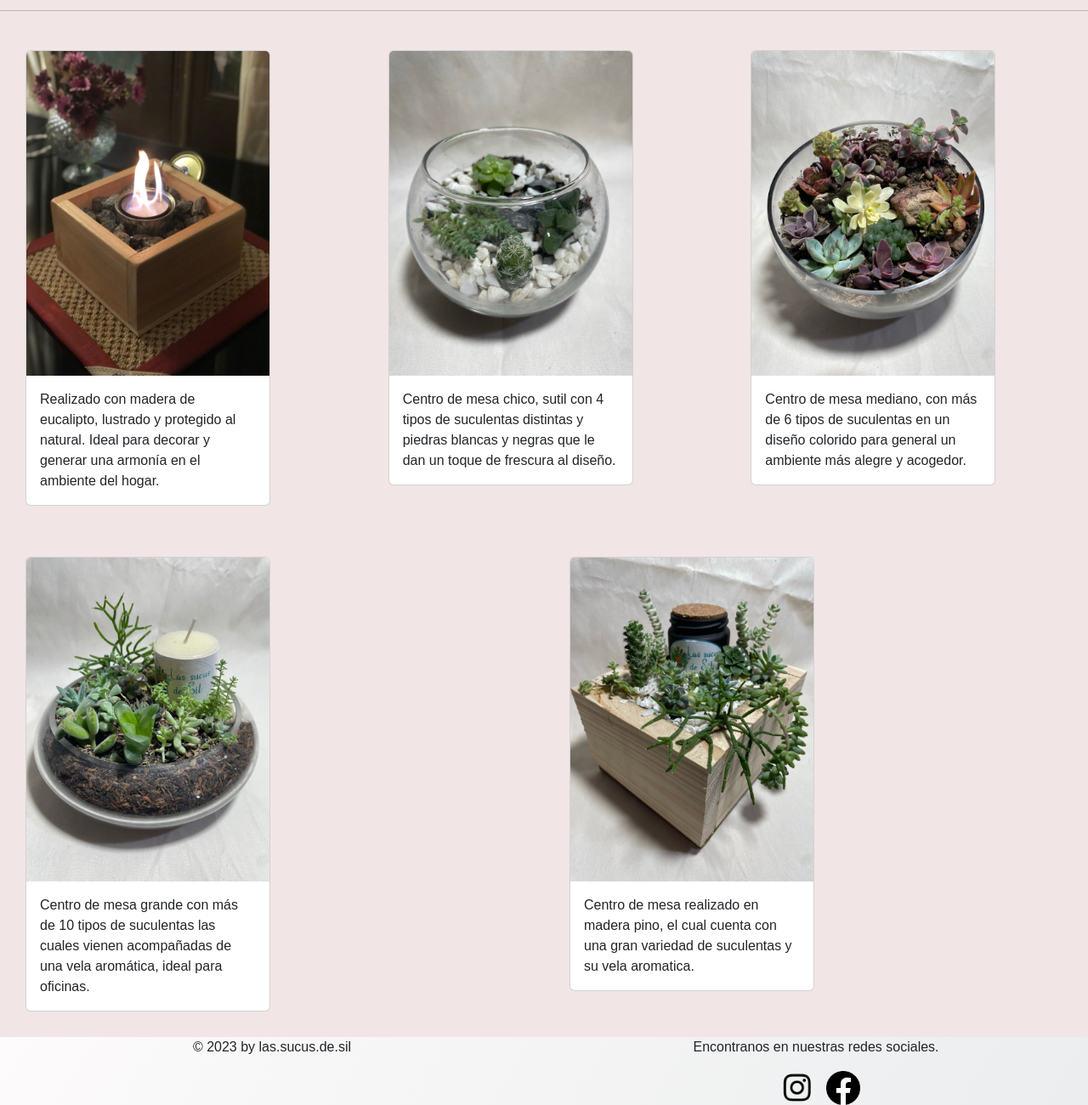
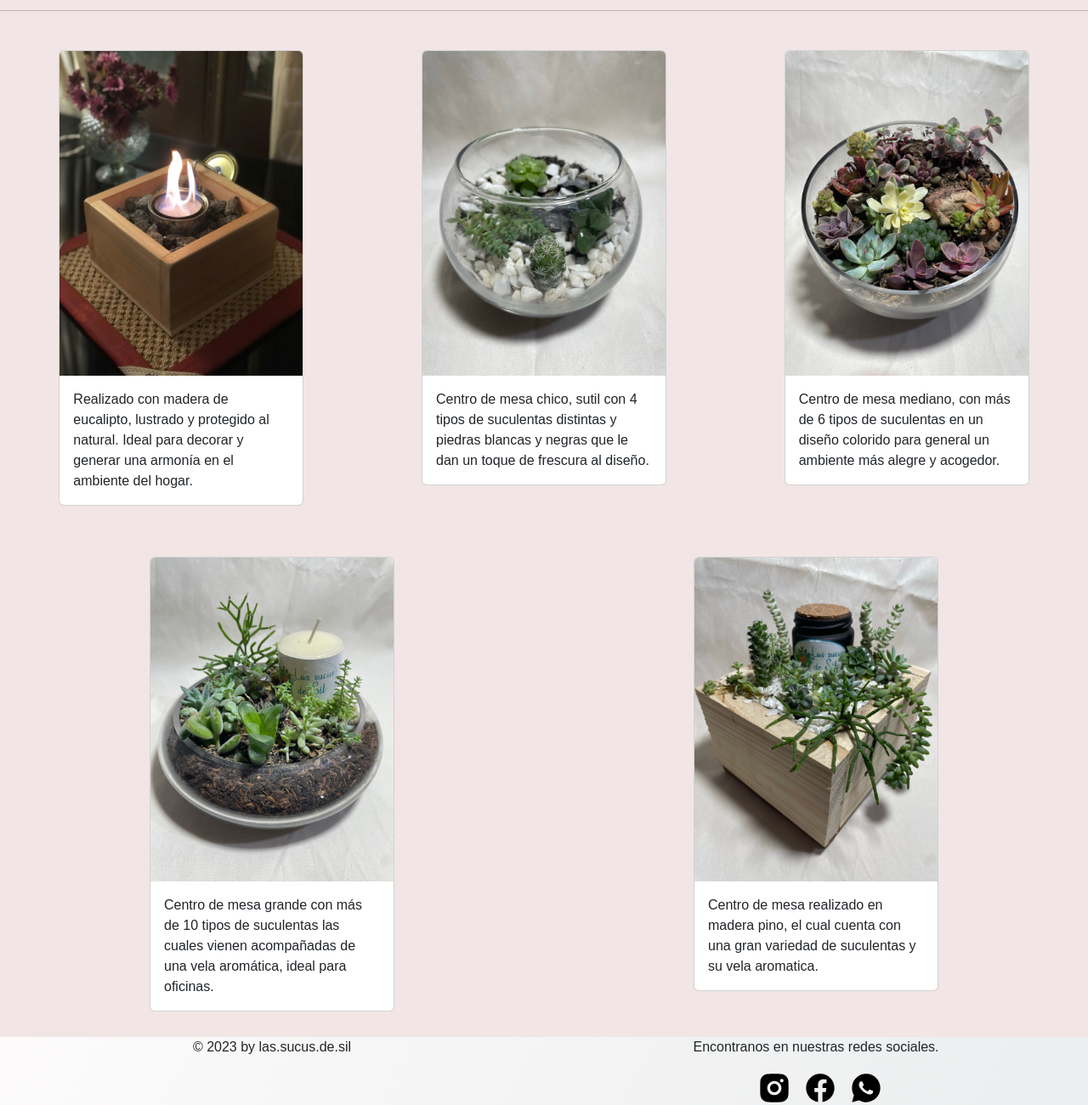
Before and after one commit to Fedeerodriguez/sitio-las.sucus.de.sil, a website: page pages/centros de mesa.html in a window 1280 px wide. Shown: the part 614-1914 px from the top of the page at 85% size. Drawn offline with nearby package versions, Linux system fonts and the light colour scheme.

Commit message:
modificando margen de las card

```diff
--- a/pages/centros de mesa.html
+++ b/pages/centros de mesa.html
@@ -55,7 +55,7 @@
           </div>
           <hr>
           <div class="col card-centros">
-            <div class="card " style="width: 18rem;">
+            <div class="card m-card" style="width: 18rem;">
               <img src="../imagenes/img-centromesa.jpeg" class="card-img-top " alt="mechero de madera">
               <div class="card-body">
                 <p class="card-text">Realizado con madera de eucalipto, lustrado y protegido al natural. Ideal para decorar y generar una armonía en el ambiente del hogar.</p>
@@ -63,7 +63,7 @@
             </div>
           </div>
           <div class="col card-centros">
-            <div class="card " style="width: 18rem;">
+            <div class="card m-card" style="width: 18rem;">
               <img src="../imagenes/img-centromesa-1.jpeg" class="card-img-top " alt="convinada basica">
               <div class="card-body">
                 <p class="card-text">Centro de mesa chico, sutil con 4 tipos de suculentas distintas y piedras blancas y negras que le dan un toque de frescura al diseño.</p>
@@ -71,7 +71,7 @@
             </div>
           </div>
           <div class="col card-centros">
-            <div class="card " style="width: 18rem;">
+            <div class="card m-card" style="width: 18rem;">
               <img src="../imagenes/img-centromesa-2.jpeg" class="card-img-top " alt="convinadas suculentas rojas">
               <div class="card-body">
                 <p class="card-text">Centro de mesa mediano, con más de 6 tipos de suculentas en un diseño colorido para general un ambiente más alegre y acogedor. </p>
@@ -79,7 +79,7 @@
             </div>
           </div>
           <div class="col card-centros">
-            <div class="card " style="width: 18rem;">
+            <div class="card m-card" style="width: 18rem;">
               <img src="../imagenes/img-centromesa-3.jpeg" class="card-img-top " alt="convinadas con vela">
               <div class="card-body">
                 <p class="card-text">Centro de mesa grande con más de 10 tipos de suculentas las cuales vienen acompañadas de una vela aromática, ideal para oficinas. </p>
@@ -87,7 +87,7 @@
             </div>
           </div>
           <div class="col card-centros">
-            <div class="card " style="width: 18rem;">
+            <div class="card m-card" style="width: 18rem;">
               <img src="../imagenes/img-centromesa-4.jpeg" class="card-img-top " alt="convinadas con macetero de madera">
               <div class="card-body">
                 <p class="card-text">Centro de mesa realizado en madera pino, el cual cuenta con una gran variedad de suculentas y su vela aromatica.</p>
@@ -102,8 +102,9 @@
        </div>
 
        <div class="col" > <p>Encontranos en nuestras redes sociales.</p>
-         <a href="https://www.instagram.com/las.sucus.de.sil/"> <img class="img-redes"  src="../imagenes/Instagram-img.png" alt="instagram"></a>
-         <a href="https://www.facebook.com/profile.php?id=100086557930938&mibextid=ZbWKwL"><img class="img-redes" src="../imagenes/facebook-img.png" alt="facebook"></a></div>
+         <a href="https://www.instagram.com/las.sucus.de.sil/"> <img class="img-redes"  src="../imagenes/instagram-img.svg" alt="instagram"></a>
+         <a href="https://www.facebook.com/profile.php?id=100086557930938&mibextid=ZbWKwL"><img class="img-redes" src="../imagenes/facebook-img.svg" alt="facebook"></a>
+         <a href="https://wa.me/598092750605?text=Hola me gustaria saber los precios de las suculentas." target="_blank"> <img class="img-redes" src="../imagenes/whatsapp-img.svg" alt="whatsapp"></a>
       </div>
 
    </footer>
```
Also changed, not shown: index.html (+3 -2 lines), pages/contacto.html (+3 -2 lines), pages/plantas y  macetas.html (+21 -21 lines), pages/sobre nosotros.html (+3 -2 lines), imagenes/Instagram-img.png (deleted), imagenes/facebook-img.png (deleted), imagenes/facebook-img.svg (added), imagenes/instagram-img.svg (added), imagenes/whatsapp-img.png (deleted), imagenes/whatsapp-img.svg (added).
